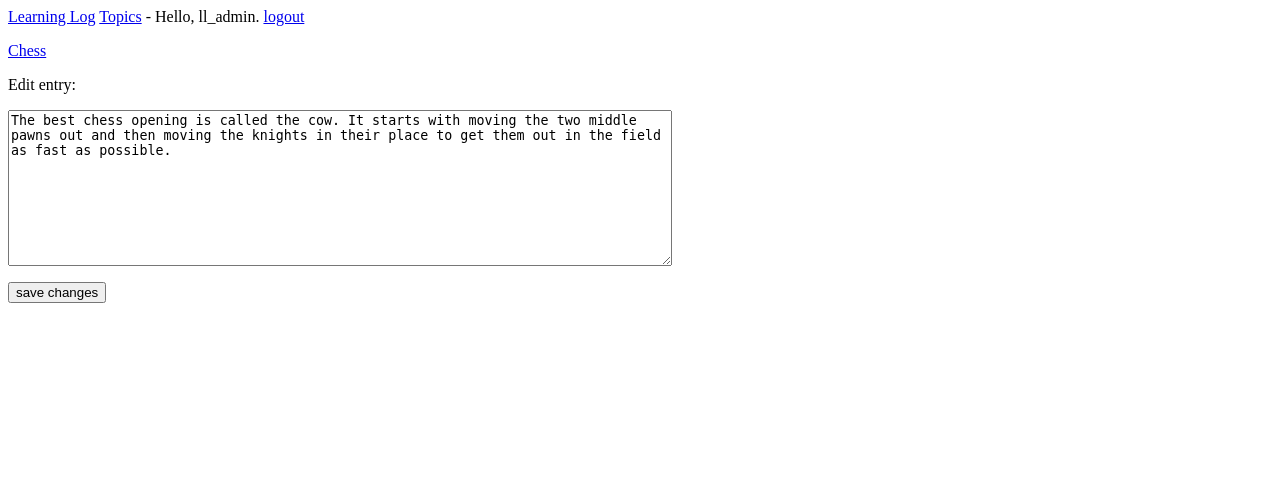
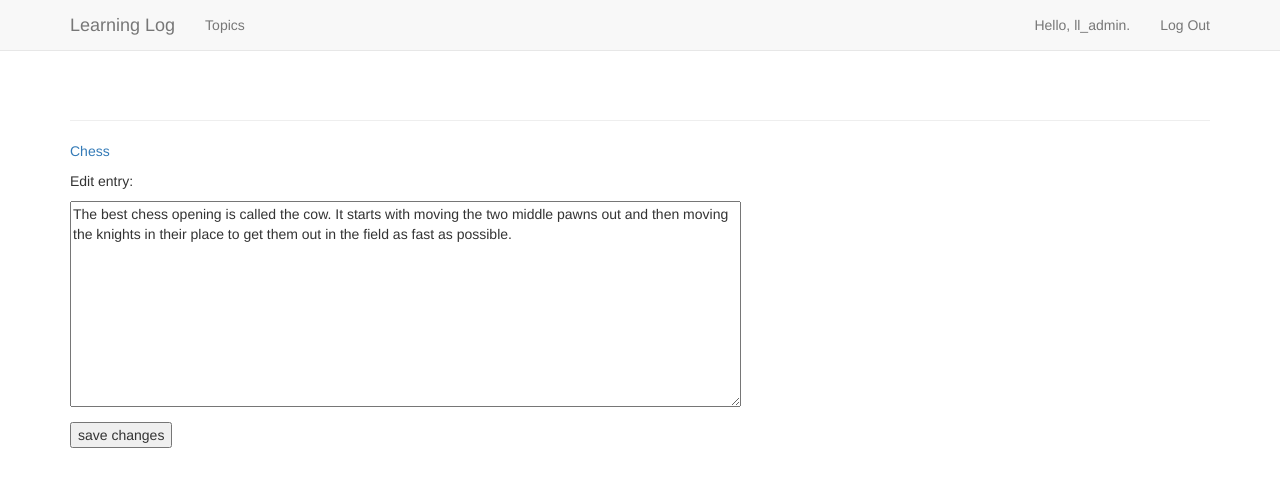
Before and after one commit to arodri04/Djangowebapp, a Django app: page /edit_entry/1/ in a window 1280 px wide. Shown: the top 487 px of the page. Run offline with Django 5.2, Linux system fonts and the light colour scheme; a user stored in the database is signed in; data comes from the database, SQL or seed files in the repository; some libraries are stand-ins or nearby versions.

Commit message:
added styling of navbar

```diff
--- a/learning_log/learning_logs/templates/learning_logs/base.html
+++ b/learning_log/learning_logs/templates/learning_logs/base.html
@@ -1,13 +1,56 @@
-<p>
-    <a href="{% url 'learning_logs:index' %}">Learning Log</a>
-    <a href="{% url 'learning_logs:topics' %}">Topics</a> -
-    {% if user.is_authenticated %}
-        Hello, {{ user.username }}.
-        <a href="{% url 'users:logout' %}">logout</a>
-    {% else %}
-        <a href="{% url 'users:register' %}">register</a> -
-        <a href="{% url 'users:login' %}">log in</a>
-    {% endif %}
-</p>
+{% load bootstrap3 %}
 
-{% block content %}{% endblock content %}
+<!DOCTYPE html>
+<html lang="en">
+    <head>
+        <meta charset="utf-8">
+        <meta http-equiv="X-UA-Compatible" content="IE-edge">
+        <meta name="viewport" content="width=device-width, initial-scale=1">
+
+        <title>Learning Log</title>
+
+        {% bootstrap_css %}
+        {% bootstrap_javascript %}
+    </head>
+
+    <body>
+        <!--Static Navbar-->
+        <nav class="navbar navbar-default navbar-static-top">
+            <div class="container">
+
+                <div class="navbar-header">
+                    <button type="button" class="navbar-toggle collapsed" data-toggle="collapse" data-target="#navbar" aria-expanded="false" aria-controls="navbar"></button>
+                    <a class="navbar-brand" href="{% url 'learning_logs:index'%}">Learning Log</a>
+                </div>
+
+
+                <div id="navbar" class="navbar-collapse collapse">
+                    <ul class="nav navbar-nav">
+                        <li><a href="{% url 'learning_logs:topics' %}">Topics</a></li>
+                    </ul>
+
+                    <ul class="nav navbar-nav navbar-right">
+                        {% if user.is_authenticated %}
+                            <li><a>Hello, {{ user.username }}.</a></li>
+                            <li><a href="{% url 'users:logout' %}">Log Out</a></li>
+                        {% else %}
+                            <li><a href="{% url 'users:register' %}">Register</a></li>
+                            <li><a href="{% url 'users:login' %}">Login</a></li>
+                        {% endif %}
+                    </ul>
+                </div> <!---/.nav-collapse-->
+
+            </div>
+        </nav>
+
+        <div class="container">
+            <div class="page-header">
+                {% block header %}{% endblock header %}
+            </div>
+            <div>
+                {% block content %}{% endblock content%}
+            </div>
+        </div> <!--/container-->
+
+    </body>
+</html>
```
Also changed, not shown: learning_log/learning_log/settings.py (+7 -0 lines), 3 other files.
